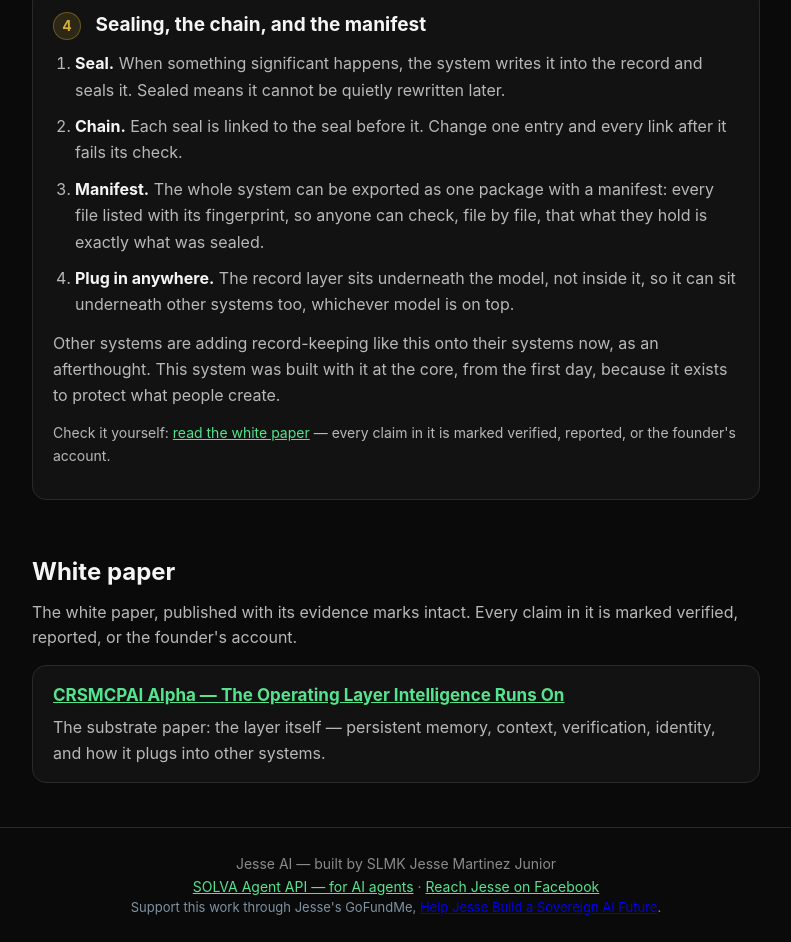
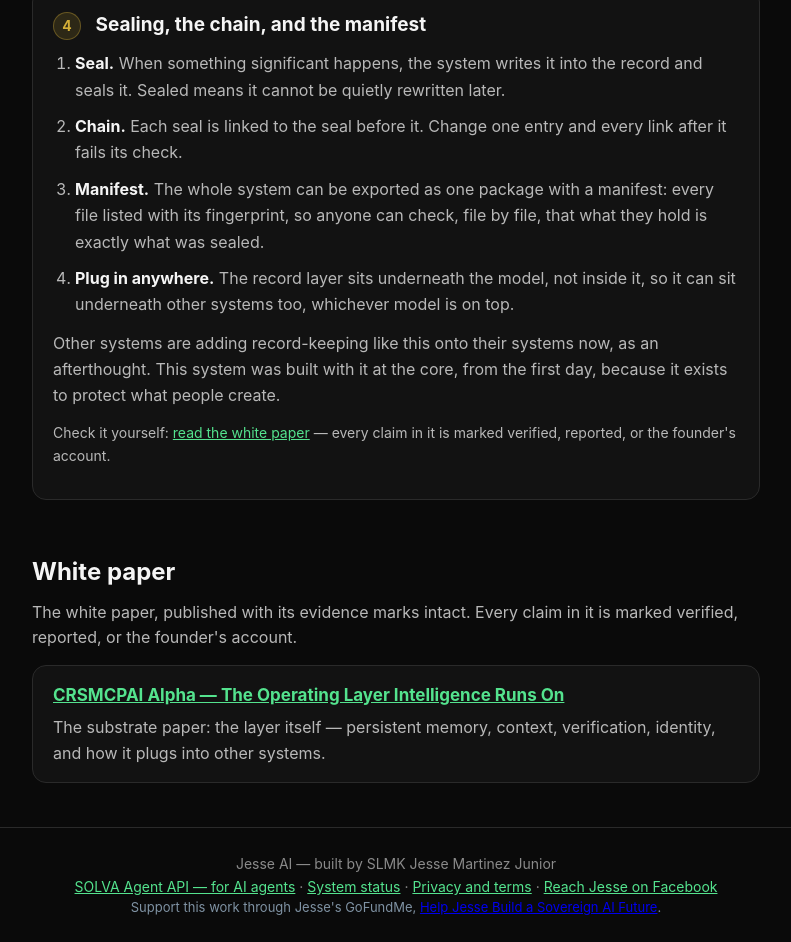
Before and after one commit to wicced209/jesse-ai-website, a plain HTML site: page index.html in a window 1280 px wide. Shown: the part 2573-3515 px from the top of the page, without its empty margins (244-1035 px from the left). Drawn offline with Linux system fonts and the light colour scheme; no server answers.

Commit message:
Website fix batch 2: footer links to status and privacy pages

```diff
--- a/index.html
+++ b/index.html
@@ -189,6 +189,10 @@
         <p class="footer-links">
             <a href="agent-api.html">SOLVA Agent API — for AI agents</a>
             <span aria-hidden="true"> &middot; </span>
+            <a href="status.html">System status</a>
+            <span aria-hidden="true"> &middot; </span>
+            <a href="privacy.html">Privacy and terms</a>
+            <span aria-hidden="true"> &middot; </span>
             <a href="https://www.facebook.com/Jess4rmDaWest">Reach Jesse on Facebook</a>
         </p>
         <p class="footer-support">Support this work through Jesse's GoFundMe, <a href="https://www.gofundme.com/f/help-jesse-build-a-sovereign-ai-future">Help Jesse Build a Sovereign AI Future</a>.</p>
```
